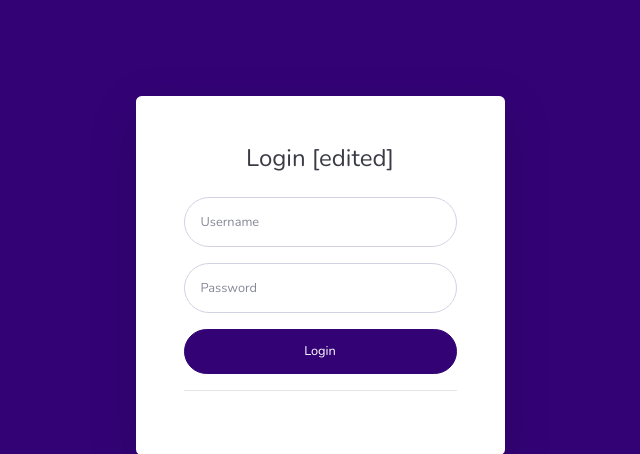
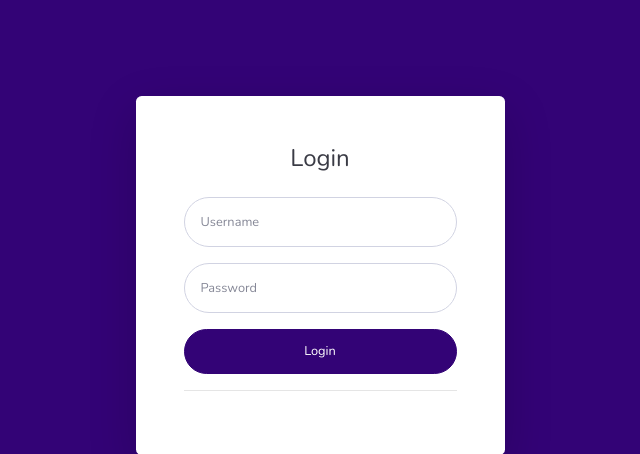
Before and after one commit to Aji-Sampurno/GooProper_API_CI, a CodeIgniter app: page /database/index.php/gooproper/login in a window 1280 px wide. Shown: the top 454 px of the page, without its empty margins (320-960 px from the left). Run offline with CodeIgniter, Linux system fonts and the light colour scheme; data that the repository does not hold is empty.

Commit message:
revert: change login form title to default

```diff
--- a/application/views/crud/login.php
+++ b/application/views/crud/login.php
@@ -22,7 +22,7 @@
                             <div class="col-lg-12">
                                 <div class="p-5">
 									<div class="text-center">
-										 <h1 class="h4 text-gray-900 mb-4">Login [edited]</h1>
+										 <h1 class="h4 text-gray-900 mb-4">Login</h1>
                                             <?php echo $this->session->flashdata('pesan'); ?>
                                     </div>
 									<form class="user" action="<?php echo base_url('GooProper/cek_log');?>" method="POST">
```
